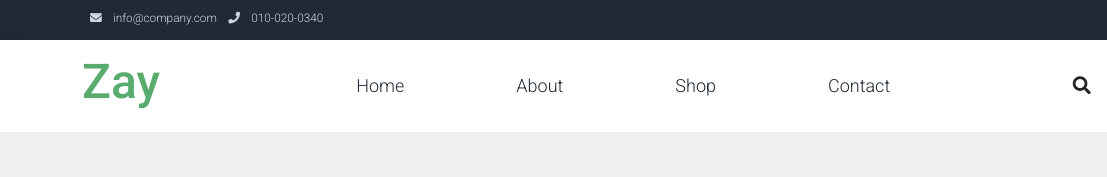
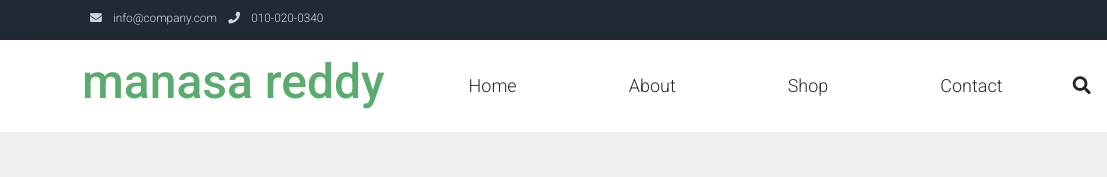
Before and after one commit to manasareddy3353-cloud/EY_4.0_SUK, a plain HTML site: page index.html in a window 1280 px wide. Shown: the top 177 px of the page, 0-1107 px from the left. Drawn offline with Linux system fonts and the light colour scheme.

Commit message:
Update index.html

```diff
--- a/index.html
+++ b/index.html
@@ -53,7 +53,7 @@ https://templatemo.com/tm-559-zay-shop
         <div class="container d-flex justify-content-between align-items-center">
 
             <a class="navbar-brand text-success logo h1 align-self-center" href="index.html">
-                Zay
+                manasa reddy
             </a>
 
             <button class="navbar-toggler border-0" type="button" data-bs-toggle="collapse" data-bs-target="#templatemo_main_nav" aria-controls="navbarSupportedContent" aria-expanded="false" aria-label="Toggle navigation">
```
